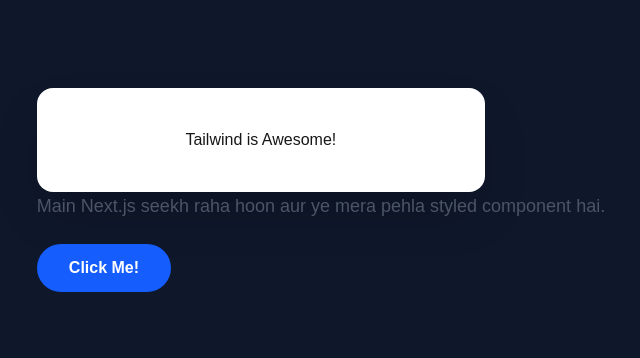
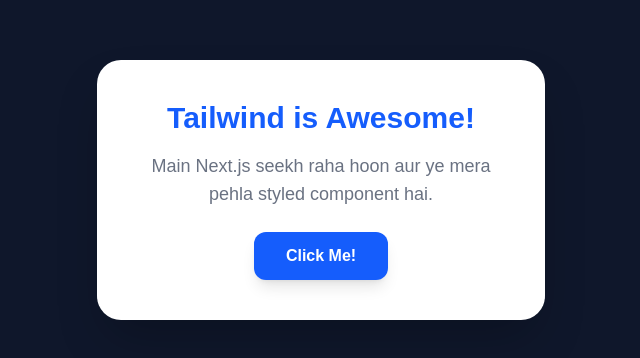
Before and after one commit to alishansadaqatali-cmd/my-nextjs-portfolio, a Next.js app: page / in a window 1280 px wide. Shown: the part 210-568 px from the top of the page, without its empty margins (319-959 px from the left). Built offline with nearby package versions, Linux system fonts and the light colour scheme.

Commit message:
Added styled card with Tailwindd

```diff
--- a/app/page.js
+++ b/app/page.js
@@ -1,17 +1,24 @@
-export default function home(){
-  return(
+export default function Home() {
+  return (
     <div className="bg-slate-900 h-screen flex flex-col items-center justify-center p-4">
-      <div>
-        <h1 className="bg-white p-10 rounded-2xl shadow-2xl text-center max-w-md">
-        Tailwind is Awesome!
+
+      {/* Yeh Main White Box Hai */}
+      <div className="bg-white p-10 rounded-3xl shadow-2xl text-center max-w-md">
+
+        <h1 className="text-3xl font-black text-blue-600 mb-4">
+          Tailwind is Awesome!
         </h1>
-        <p className="text-gray-600 text-lg">
-        Main Next.js seekh raha hoon aur ye mera pehla styled component hai.
+
+        <p className="text-gray-500 text-lg">
+          Main Next.js seekh raha hoon aur ye mera pehla styled component hai.
         </p>
-        <button className="mt-6 bg-blue-600 text-white px-8 py-3 rounded-full font-bold hover:bg-blue-700 transition-all">
-        Click Me!
+
+        <button className="mt-6 bg-blue-600 text-white px-8 py-3 rounded-xl font-bold hover:bg-blue-800 transition-all shadow-lg">
+          Click Me!
         </button>
+
       </div>
+
     </div>
   );
 }
```
